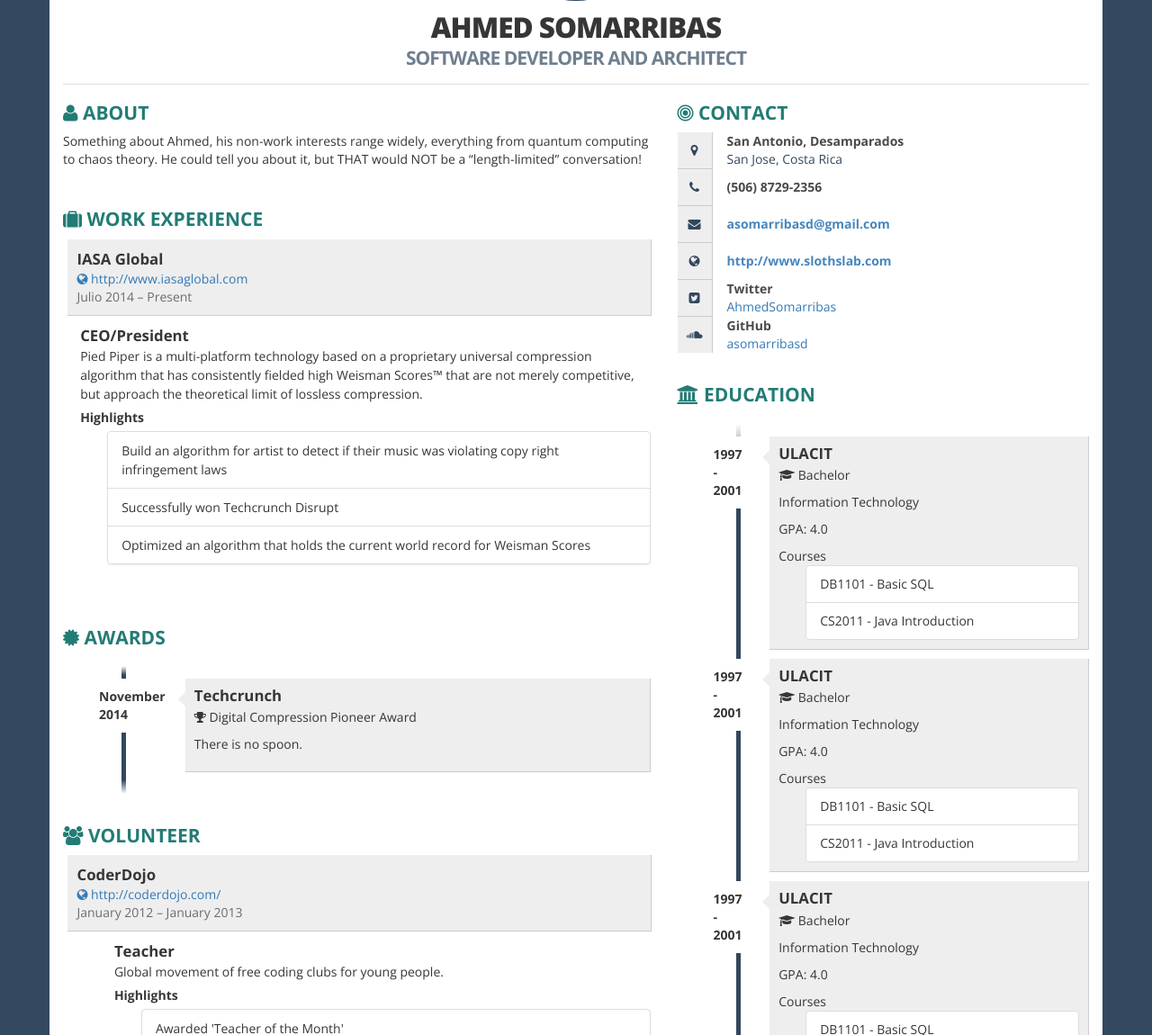
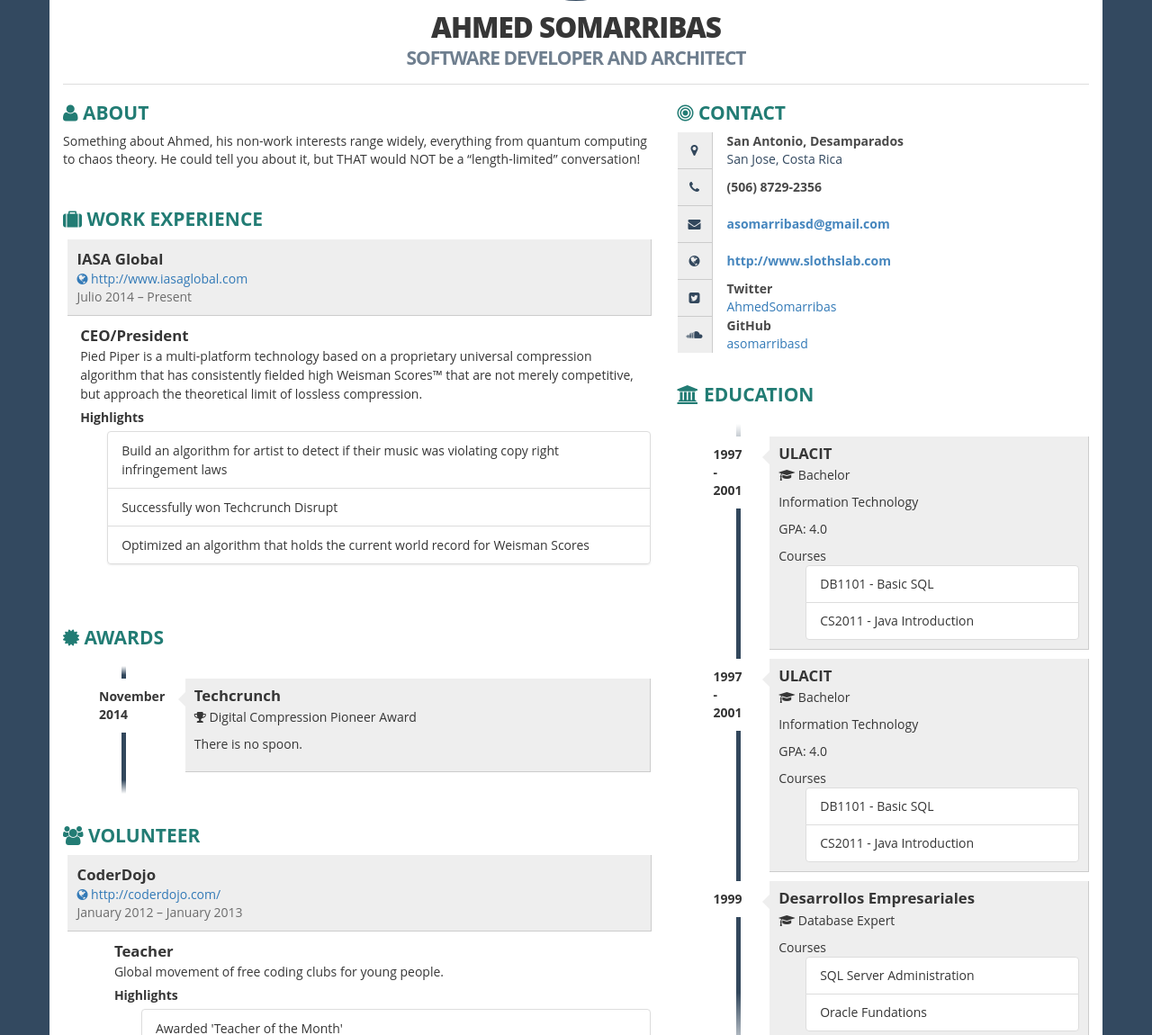
Before and after one commit to asomarribasd/asomarribasd.github.io, a Jekyll site: the page built from acerca.md, in a window 1280 px wide and 1400 px high, cut to the strip 250-1400 px from the top of the window. Shown: the whole strip at 90% size. Built offline with Jekyll 4.4.1, drawn with Linux system fonts in a browser that asks for light colours; nearby versions of some CDN libraries; some of the changed text lies outside the part shown.

```diff
--- a/_layouts/profile.html
+++ b/_layouts/profile.html
@@ -3,7 +3,7 @@
 ---
 
 <style type="text/css">
-    @import url(//fonts.googleapis.com/css?family=Open+Sans:400,600,700,800);
+/*@import url(//fonts.googleapis.com/css?family=Open+Sans:400,600,700,800); */
 @charset "utf-8";
 @-webkit-viewport   { width: device-width; }
 @-moz-viewport      { width: device-width; }
@@ -21,7 +21,7 @@
   font-size: 1em;
 }
 
-.container{
+.container-body{
   margin-top: 80px;
   margin-bottom: 15px;
   background: #fff;
--- a/acerca.md
+++ b/acerca.md
@@ -4,7 +4,7 @@
 permalink: /acercade/
 ---
 
-<div class="container">
+<div class="container container-body">
       <div class="row">
         <div class="col-xs-12">
           <div id="photo-header" class="text-center">
@@ -165,18 +165,15 @@
                 </div>
               </li>
               <li>
-                <div class="year pull-left">1997 - 2001</div>
+                <div class="year pull-left">1999</div>
                 <div class="description pull-right">
-                  <h3>ULACIT</h3>
-                  <p><i class="fa fa-graduation-cap ico"></i> Bachelor</p>
-                  <p>Information Technology</p>
-                  <p>
-                    GPA: 4.0
-                  </p>
+                  <h3>Desarrollos Empresariales</h3>
+                  <p><i class="fa fa-graduation-cap ico"></i> Database Expert</p>
+                  <p></p>
                     <div>Courses</div>
                     <ul class="list-group">
-                      <li class="list-group-item">DB1101 - Basic SQL</li>
-                      <li class="list-group-item">CS2011 - Java Introduction</li>
+                      <li class="list-group-item">SQL Server Administration</li>
+                      <li class="list-group-item">Oracle Fundations</li>
                     </ul>
                 </div>
               </li>
```
